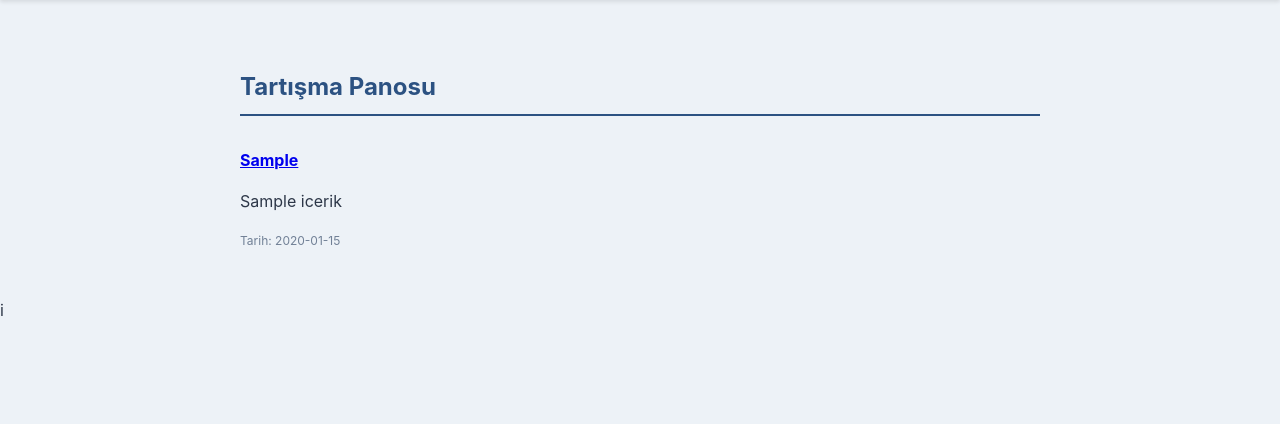
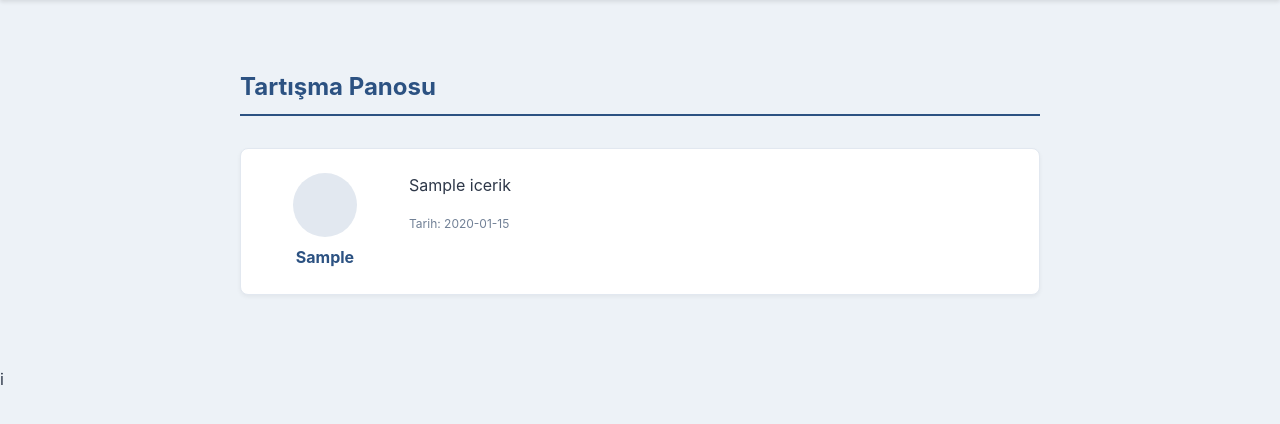
Before and after one commit to AYEXdws/yeniden-basla, a Flask app: page / in a window 1280 px wide. Shown: the part 58-482 px from the top of the page. Run offline with Flask 3, Linux system fonts and the light colour scheme; a database or web service that is not in the repository returns one stand-in record (values such as "Sample title"); some libraries are stand-ins or nearby versions.

Commit message:
Update style.css

```diff
--- a/static/style.css
+++ b/static/style.css
@@ -198,3 +198,52 @@
         margin: 0 auto 1rem auto;
     }
 }
+/* YENİ MESAJ PANOSU TASARIMI STİLLERİ */
+.message-container {
+    display: flex;
+    background: var(--card-background);
+    border: 1px solid var(--border-color);
+    padding: 1.5rem;
+    margin-bottom: 1.5rem;
+    border-radius: 8px;
+    box-shadow: 0 2px 4px rgba(0,0,0,0.05);
+}
+
+.message-author-info {
+    flex-shrink: 0;
+    width: 120px;
+    text-align: center;
+    margin-right: 1.5rem;
+    word-wrap: break-word;
+}
+
+.author-avatar-placeholder {
+    width: 64px;
+    height: 64px;
+    background-color: var(--border-color);
+    border-radius: 50%;
+    margin: 0 auto 0.5rem auto;
+}
+
+.author-username {
+    font-weight: bold;
+    color: var(--primary-color);
+    text-decoration: none;
+}
+
+.message-content-wrapper {
+    flex-grow: 1;
+}
+
+.message-content {
+    margin-top: 0;
+    word-wrap: break-word; /* Uzun mesajların taşmasını engeller */
+}
+
+/* Silme butonunun formla hizalanması için */
+.message-meta form {
+    padding: 0;
+    background: none;
+    box-shadow: none;
+    border: none;
+}
```
